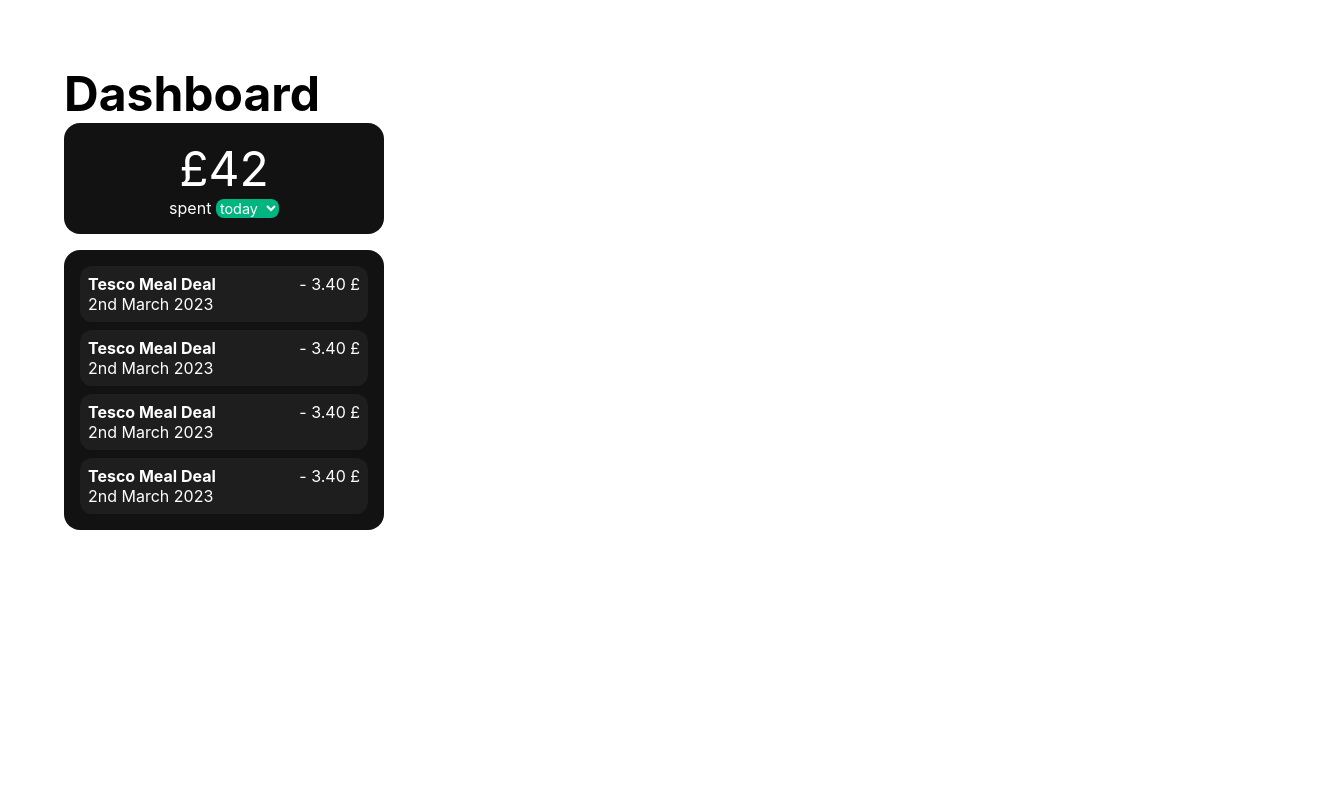
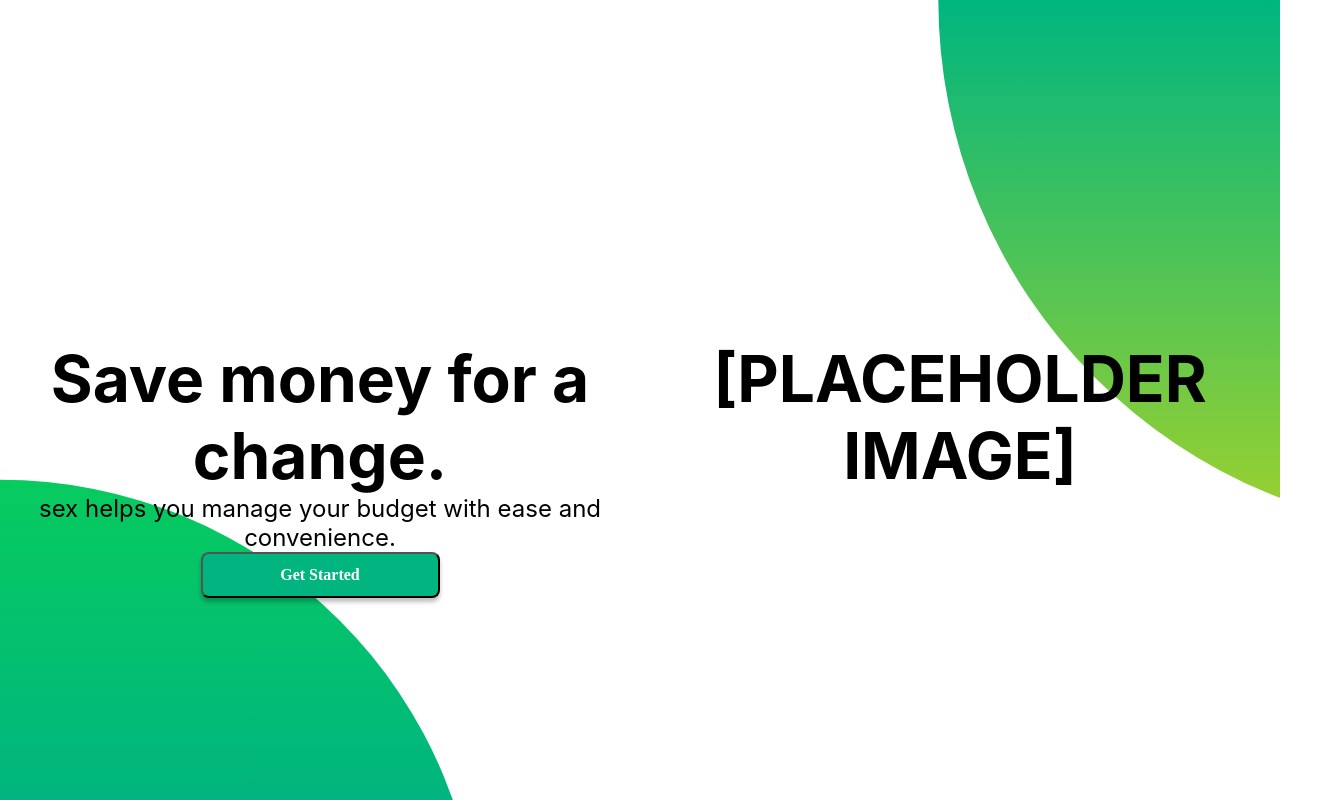
Before and after one commit to muhsin7/spending-tracker, a React (Create React App) app in the folder client/: page / in a window 1280 px wide. Shown: the whole page, 1344 px wide, since content can reach past the window. Built offline with nearby package versions, Linux system fonts and the light colour scheme.

Commit message:
Add welcome page

```diff
--- a/client/src/App.js
+++ b/client/src/App.js
@@ -6,6 +6,7 @@
 import UpdateUser from "./pages/UpdateUser"
 import UserPage from "./pages/UserPage"
 import PaymentsPage from "./pages/paymentsPage/PaymentsPage"
+import WelcomePage from "./pages/WelcomePage"
 import './styles/styles.css'
 
 function App() {
@@ -16,7 +17,7 @@
 
           <Routes>
             {/* Only Route tags are allowed in Routes tag */}
-            <Route path="/" element={<Dashboard />} />
+            <Route path="/" element={<WelcomePage />} />
             <Route path="/login" element={<Login />} />
             <Route path="/register" element={<Register />} />
             <Route path="/user" element={<UserPage />} />
--- /dev/null
+++ b/client/src/pages/WelcomePage.js
@@ -0,0 +1,36 @@
+import React from "react";
+import { Navigate, useNavigate } from "react-router-dom";
+import '../styles/welcomePage.css';
+
+export default function WelcomePage() {
+
+    const navigate = useNavigate();
+    const [goToLogin, setGoToLogin] = React.useState(false);
+
+    if(goToLogin){
+        return<Navigate to="/login"/>;
+    }
+
+    return(
+        <main className="welcomePage">
+            <div>
+                <div className="row">
+                    <div className="column">
+                    <h1>Save money for a change.</h1>
+                    <h2>sex helps you manage your budget with ease and convenience.</h2>
+                    <div className="row">
+                    <button onClick={() => {
+                        setGoToLogin(true);
+                    }}
+                    type="button" id="getStartedButton">Get Started</button>
+                    </div>
+                    </div>
+                    <div className="column">
+                    <h1>[PLACEHOLDER IMAGE]</h1>
+                    </div>
+                </div>
+            </div>
+        </main>
+    )
+
+}
--- a/client/src/styles/styles.css
+++ b/client/src/styles/styles.css
@@ -3,3 +3,4 @@
 @import url("paymentsPage.css");
 @import url("login.css");
 @import url("addCategory.css");
+@import url("welcomePage.css");
--- /dev/null
+++ b/client/src/styles/welcomePage.css
@@ -0,0 +1,103 @@
+.welcomePage{
+    height: 100vh;
+    width: 100vw;
+    display: flex;
+    justify-content: center;
+    align-items: center;
+}
+
+.row {
+    display: flex;
+    flex-direction: row;
+    justify-content: center;
+    align-items: center;
+}
+
+.column {
+    flex: 50%;
+    padding: 10px;
+    height: 300px;
+    margin-top: 20vh;
+    flex-direction: column;
+    justify-content: center;
+    align-items: center;
+}
+
+h1{
+    font-family: 'Inter';
+    font-style: normal;
+    font-weight: 700;
+    font-size: 64px;
+    text-align: center;
+    line-height: 77px;
+    color: #000000;
+}
+
+h2{
+    font-family: 'Inter';
+    font-style: normal;
+    font-weight: 400;
+    font-size: 24px;
+    text-align: center;
+    line-height: 29px;
+    color: #000000;
+}
+
+#getStartedButton{
+    display: flex;
+    flex-direction: row;
+    justify-content: center;
+    align-items: center;
+    padding: 8px 16px;
+    gap: 8px;
+
+    width: 239px;
+    height: 46px;
+    left: 157px;
+    top: 721px;
+
+    background: #00B57F;
+    box-shadow: 0px 4px 4px rgba(0, 0, 0, 0.25);
+    border-radius: 8px;
+
+    font-family: 'Nunito';
+    font-style: normal;
+    font-weight: 900;
+    font-size: 16px;
+    line-height: 130%;
+    color: #FFFFFF;
+}
+
+/*
+#homeImage{
+    width: 577px;
+    height: 573px;
+    left: 810px;
+    top: 293px;
+
+    background-image: url("/images/wallet.png");
+}
+*/
+
+body {
+    background: #FFFFFF;
+}
+
+.welcomePage::before{
+    content:"";
+    position: absolute;
+    width: 100%;
+    height: 100%;
+    background: linear-gradient(var(--button-text-green), #f0e004);
+    clip-path: circle(50% at 115% 0%);
+    z-index: -1;
+}
+.welcomePage::after{
+    content:"";
+    position: absolute;
+    width: 100%;
+    height: 100%;
+    background: linear-gradient(#11ec2e, var(--button-text-green));
+    clip-path: circle(45% at 0% 120%);
+    z-index: -1;
+}
```
Also changed, not shown: client/src/pages/images/wallet.jpg (added).
